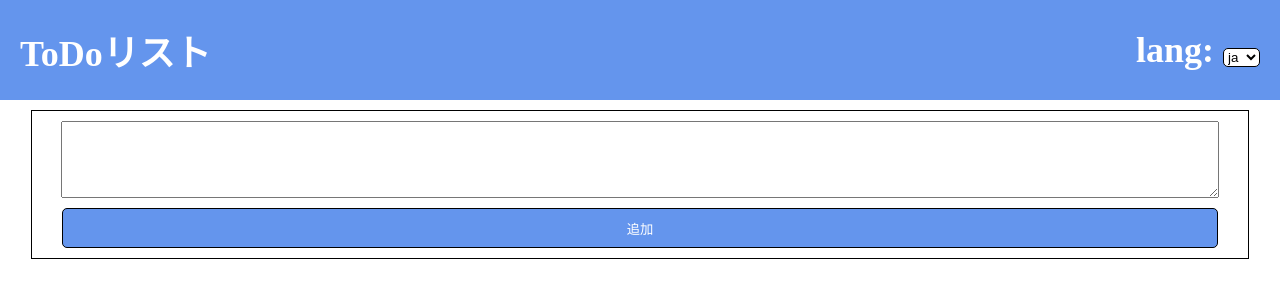
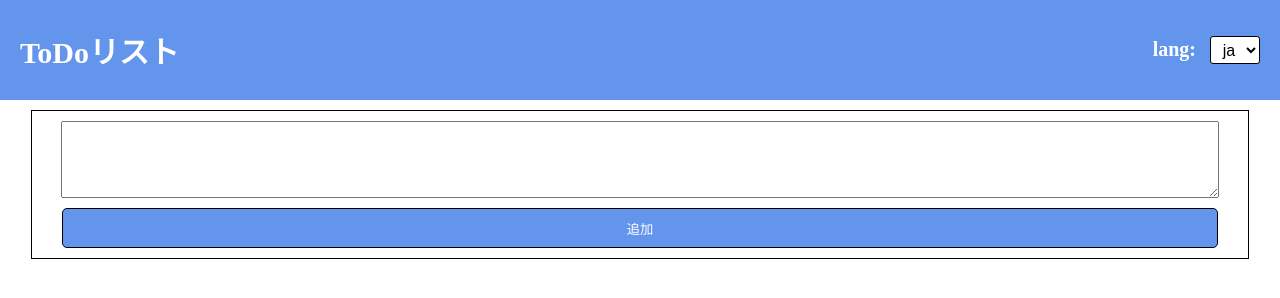
Before and after one commit to blogger84039/todoList, a plain HTML site: page index.html in a window 1280 px wide. Drawn offline with Linux system fonts and the light colour scheme.

Commit message:
fix: ヘッダーのタイトルと言語選択欄のデザインをデザインカンプに合わせ調整

```diff
--- a/style.css
+++ b/style.css
@@ -12,14 +12,26 @@ header {
   width: auto;
   height: 100px;
   padding: 0 20px;
-  font-size: 36px;
   font-weight: bold;
 }
 
+header p {
+  font-size: 30px;
+}
+
+header label {
+  margin-right: 10px;
+  font-size: 20px;
+}
+
 #lang-select {
+  width: 50px;
+  height: 28px;
   background-color: white;
   border: 1px solid black;
-  border-radius: 5px;
+  border-radius: 3px;
+  font-size: 16px;
+  text-align: center;
 }
 
 main {
```
